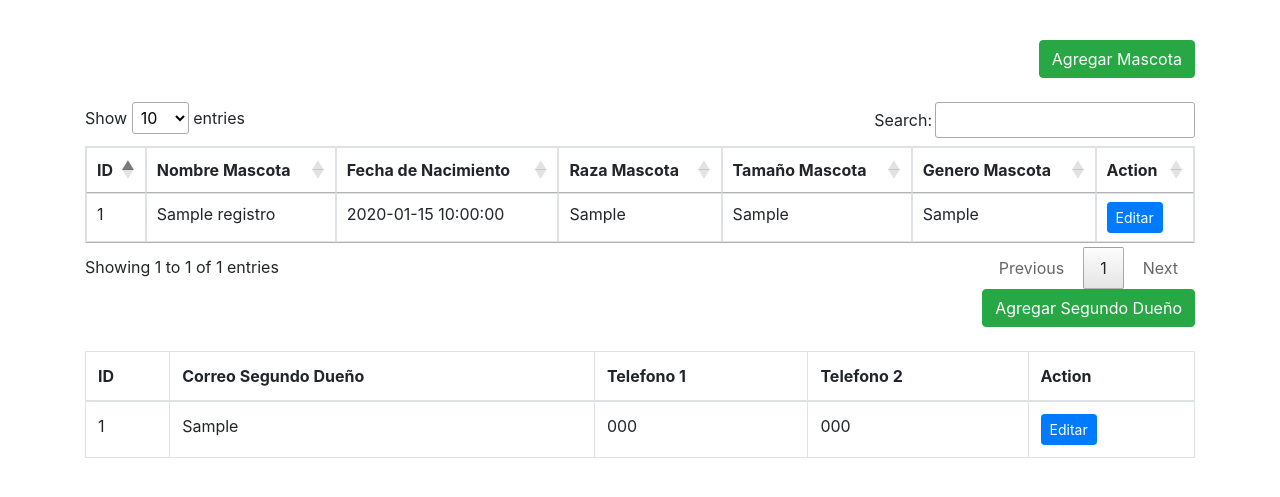
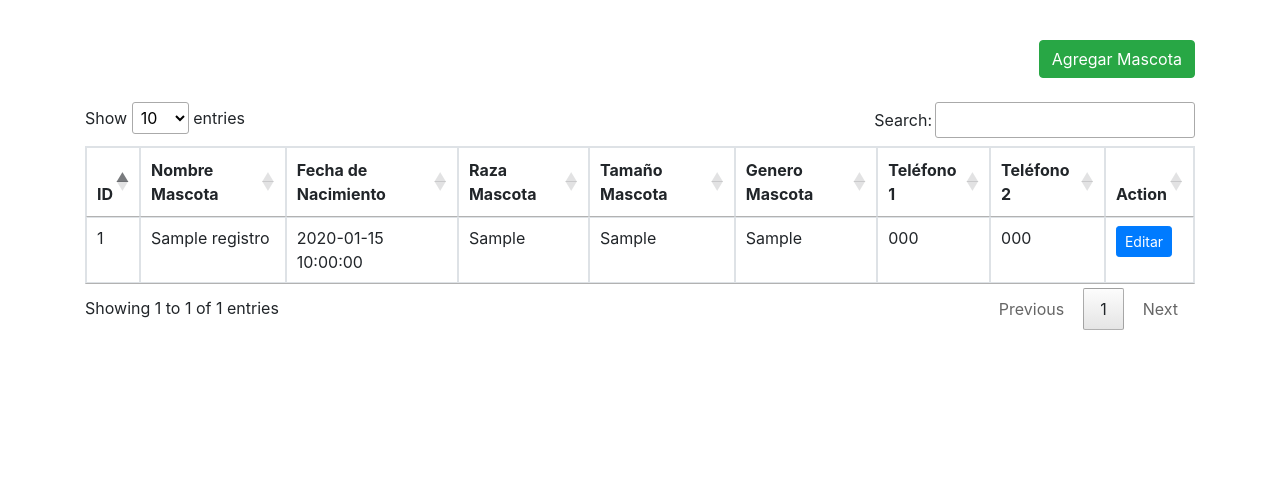
Before and after one commit to pamelan97/Huellitas, a CodeIgniter 4 app: the page made by my-project/myapp/app/Views/login/index.php in a window 1280 px wide. Shown: the top 497 px of the page. Run offline with PHP 8.4 and a stand-in for CodeIgniter, Linux system fonts and the light colour scheme; the template is opened without the code that fills it: most values are stand-ins (such as "Sample title", 1, 10 or a date in 2020); some libraries are stand-ins or nearby versions.

Commit message:
registro en formulario

```diff
--- a/my-project/myapp/app/Views/login/index.php
+++ b/my-project/myapp/app/Views/login/index.php
@@ -15,6 +15,8 @@
              <th>Raza Mascota</th>
              <th>Tamaño Mascota</th>
              <th>Genero Mascota</th>
+             <th>Teléfono 1</th>
+             <th>Teléfono 2</th>
              <th>Action</th>
           </tr>
        </thead>
@@ -39,6 +41,8 @@
              <td><?php echo $reg->razaMascota; ?></td>
              <td><?php echo $reg->tamanoMascota; ?></td>
              <td><?php echo $reg->generoMascota; ?></td>
+             <td><?php echo $reg->telefono1; ?></td>
+             <td><?php echo $reg->telefono2; ?></td>
              <td>
               <a href="<?php echo site_url('/registroMascota/editar01Formulario'.$reg->id);?>" class="btn btn-primary btn-sm">Editar</a>
               </td>
@@ -53,52 +57,5 @@
       $('#users-list').DataTable();
   } );
 </script>
-<div class="d-flex justify-content-end">
-        <a href="<?php echo site_url('/registroduenodos') ?>" class="btn btn-success mb-2">Agregar Segundo Dueño</a>
-	</div>
-<div class="mt-3">
-     <table class="table table-bordered" id="users-list">
-       <thead>
-          <tr>
-             <th>ID</th>
-             <th>Correo Segundo Dueño</th>
-             <th>Telefono 1</th>
-             <th>Telefono 2</th>
-             <th>Action</th>
-          </tr>
-       </thead>
-       <tbody>
-		   <?php
-				// Primero se revisa que el arreglo "registros" no este vacio (siempre la BD puede devolver NADA)
-				// Luego apra cada Concierto (reg  --- por registro) en el listado dibujamos la tablita
-				// Brujeria maxima nivel 1: ahcemos link a los ver pero pasando el ID !!!  Ojo que podemos hacerlo igual para modificar y eliminar
-
-				// Recordar que los path de lso links SON los de los Routes no lo de los sistemas operativos
-
-				// Los nombres de lso clases salen de acá
-				// https://getbootstrap.com/docs/4.0/components/buttons/
-				// Simpre respetar usar el mismo foramto
-		   ?>
-          <?php if($registros): ?>
-          <?php foreach($registros as $reg): ?>
-          <tr>
-             <td><?php echo $reg->id; ?></td>
-             <td><?php echo $reg->correoDueno; ?></td>
-             <td><?php echo $reg->duenoTelefono1; ?></td>
-             <td><?php echo $reg->duenoTelefono2; ?></td>
-             <td>
-              <a href="<?php echo site_url('/registroduenodos/editar01Formulario'.$reg->id);?>" class="btn btn-primary btn-sm">Editar</a>
-              </td>
-          </tr>
-         <?php endforeach; ?>
-         <?php endif; ?>
-       </tbody>
-     </table>
-  </div>
-  <script>
-    $(document).ready( function () {
-      $('#users-list').DataTable();
-  } );
-</script>
 
 <?= $this->endSection() ?>
--- a/my-project/myapp/app/Views/placasmascotas/agregar01Placa.php
+++ b/my-project/myapp/app/Views/placasmascotas/agregar01Placa.php
@@ -6,11 +6,11 @@
 
 <div class="container mt-5">
   <h1>Formulario datos de Mascota</h1>
-  <form method="post" id="add_create" name="add_create" action="<?= site_url('/registroMascotaCrud/agregar02Mascota') ?>">
+  <form method="post" id="add_create" name="add_create" action="<?= site_url('/registroMascotaCrud/agregar02PlacaMascota') ?>">
     <input type="hidden" name="usuario_id" value="<?= $_SESSION['USR']->id ?>">
     <div class="form-group">
       <label>Su N° de placa es:</label>
-      <input type="phone" name="placaId" class="form-control" value="<?= $_SESSION['PLACA']->id ?>" readonly />
+      <input type="text" name="placaId" class="form-control" value="<?= $_SESSION['PLACA']->id ?>" readonly />
     </div>
     <div class="form-group">
       <label>Ingrese Primer contacto telefonico</label>
@@ -35,7 +35,7 @@
 <p>
   <label for="Tamano"> Ingresa el tamaño de tu mascota:</label>
 
-  <select name="tamanitoMascota">
+  <select name="tamanoMascota">
     <option value="Pequena" <?= ($registro?($registro[0]->tamanoMascota=="Pequena"?"selected":""):'') ?>>Raza pequeña</option>
     <option value="Mediana" <?= ($registro?($registro[0]->tamanoMascota=="Mediana"?"selected":""):'') ?>>Raza Mediana</option>
     <option value="Grande" <?= ($registro?($registro[0]->tamanoMascota=="Grande"?"selected":""):'') ?>>Raza Grande</option>
```
Also changed, not shown: my-project/myapp/app/Controllers/registroMascotaCrud.php (+24 -0 lines), 2 other files.
